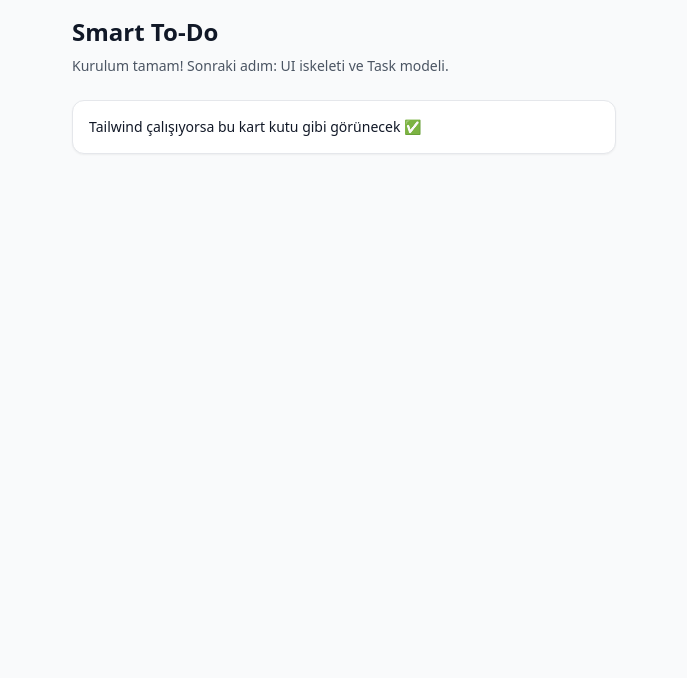
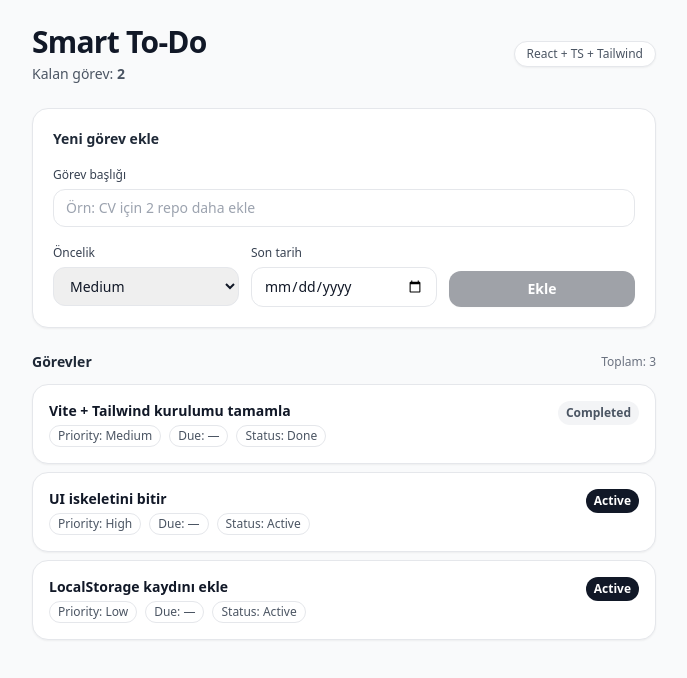
Before and after one commit to fmkara25/smart-todo, a React (Vite) app: page / in a window 1280 px wide. Shown: the top 678 px of the page, without its empty margins (296-983 px from the left). Built offline with nearby package versions, Linux system fonts and the light colour scheme.

Commit message:
feat: add task model and basic UI scaffold

```diff
--- a/src/App.tsx
+++ b/src/App.tsx
@@ -1,17 +1,197 @@
+import { useMemo, useState } from "react";
+import type { Priority, Task } from "./types/todo";
+
+const DEMO_TASKS: Task[] = [
+    {
+        id: "t1",
+        title: "Vite + Tailwind kurulumu tamamla",
+        completed: true,
+        priority: "Medium",
+        dueDate: null,
+        createdAt: Date.now() - 1000 * 60 * 60 * 24,
+    },
+    {
+        id: "t2",
+        title: "UI iskeletini bitir",
+        completed: false,
+        priority: "High",
+        dueDate: null,
+        createdAt: Date.now() - 1000 * 60 * 60,
+    },
+    {
+        id: "t3",
+        title: "LocalStorage kaydını ekle",
+        completed: false,
+        priority: "Low",
+        dueDate: null,
+        createdAt: Date.now() - 1000 * 60 * 10,
+    },
+];
+
+function uid() {
+    // basit id üretimi (ileride istersen nanoid kullanırız)
+    return crypto.randomUUID ? crypto.randomUUID() : `id_${Math.random().toString(16).slice(2)}`;
+}
+
 export default function App() {
+    const [tasks, setTasks] = useState<Task[]>(DEMO_TASKS);
+
+    // Form state
+    const [title, setTitle] = useState("");
+    const [priority, setPriority] = useState<Priority>("Medium");
+    const [dueDate, setDueDate] = useState<string>(""); // input için string, kaydederken null'a çevireceğiz
+
+    const remainingCount = useMemo(
+        () => tasks.filter((t) => !t.completed).length,
+        [tasks]
+    );
+
+    function addTask(e: React.FormEvent) {
+        e.preventDefault();
+        const trimmed = title.trim();
+        if (!trimmed) return;
+
+        const newTask: Task = {
+            id: uid(),
+            title: trimmed,
+            completed: false,
+            priority,
+            dueDate: dueDate ? dueDate : null,
+            createdAt: Date.now(),
+        };
+
+        setTasks((prev) => [newTask, ...prev]);
+        setTitle("");
+        setPriority("Medium");
+        setDueDate("");
+    }
+
     return (
         <div className="min-h-screen bg-gray-50 text-gray-900">
-            <div className="mx-auto max-w-xl p-4">
-                <h1 className="text-2xl font-bold">Smart To-Do</h1>
-                <p className="mt-2 text-sm text-gray-600">
-                    Kurulum tamam! Sonraki adım: UI iskeleti ve Task modeli.
-                </p>
+            <div className="mx-auto max-w-2xl p-4 sm:p-6">
+                {/* Header */}
+                <header className="flex items-center justify-between gap-3">
+                    <div>
+                        <h1 className="text-2xl font-bold tracking-tight sm:text-3xl">
+                            Smart To-Do
+                        </h1>
+                        <p className="mt-1 text-sm text-gray-600">
+                            Kalan görev: <span className="font-semibold">{remainingCount}</span>
+                        </p>
+                    </div>
+                    <span className="rounded-full border bg-white px-3 py-1 text-xs text-gray-600 shadow-sm">
+                        React + TS + Tailwind
+                    </span>
+                </header>
 
-                <div className="mt-6 rounded-xl border bg-white p-4 shadow-sm">
-                    <p className="text-sm">
-                        Tailwind çalışıyorsa bu kart kutu gibi görünecek ✅
-                    </p>
-                </div>
+                {/* Add form */}
+                <section className="mt-6 rounded-2xl border bg-white p-4 shadow-sm sm:p-5">
+                    <h2 className="text-sm font-semibold text-gray-800">Yeni görev ekle</h2>
+
+                    <form onSubmit={addTask} className="mt-3 space-y-3">
+                        <div>
+                            <label className="text-xs font-medium text-gray-700">
+                                Görev başlığı
+                            </label>
+                            <input
+                                value={title}
+                                onChange={(e) => setTitle(e.target.value)}
+                                placeholder="Örn: CV için 2 repo daha ekle"
+                                className="mt-1 w-full rounded-xl border px-3 py-2 text-sm outline-none focus:ring-2 focus:ring-gray-200"
+                            />
+                        </div>
+
+                        <div className="grid grid-cols-1 gap-3 sm:grid-cols-3">
+                            <div>
+                                <label className="text-xs font-medium text-gray-700">
+                                    Öncelik
+                                </label>
+                                <select
+                                    value={priority}
+                                    onChange={(e) => setPriority(e.target.value as Priority)}
+                                    className="mt-1 w-full rounded-xl border px-3 py-2 text-sm outline-none focus:ring-2 focus:ring-gray-200"
+                                >
+                                    <option value="Low">Low</option>
+                                    <option value="Medium">Medium</option>
+                                    <option value="High">High</option>
+                                </select>
+                            </div>
+
+                            <div>
+                                <label className="text-xs font-medium text-gray-700">
+                                    Son tarih
+                                </label>
+                                <input
+                                    type="date"
+                                    value={dueDate}
+                                    onChange={(e) => setDueDate(e.target.value)}
+                                    className="mt-1 w-full rounded-xl border px-3 py-2 text-sm outline-none focus:ring-2 focus:ring-gray-200"
+                                />
+                            </div>
+
+                            <div className="flex items-end">
+                                <button
+                                    type="submit"
+                                    disabled={!title.trim()}
+                                    className="w-full rounded-xl bg-gray-900 px-4 py-2 text-sm font-semibold text-white shadow-sm disabled:cursor-not-allowed disabled:opacity-40"
+                                >
+                                    Ekle
+                                </button>
+                            </div>
+                        </div>
+                    </form>
+                </section>
+
+                {/* List / Empty state */}
+                <section className="mt-6">
+                    <div className="flex items-center justify-between">
+                        <h2 className="text-sm font-semibold text-gray-800">Görevler</h2>
+                        <span className="text-xs text-gray-500">
+                            Toplam: {tasks.length}
+                        </span>
+                    </div>
+
+                    {tasks.length === 0 ? (
+                        <div className="mt-3 rounded-2xl border bg-white p-6 text-center text-sm text-gray-600 shadow-sm">
+                            Henüz görev yok. Yukarıdan bir görev ekleyerek başlayabilirsin ✨
+                        </div>
+                    ) : (
+                        <ul className="mt-3 space-y-2">
+                            {tasks.map((t) => (
+                                <li
+                                    key={t.id}
+                                    className="rounded-2xl border bg-white p-4 shadow-sm"
+                                >
+                                    <div className="flex items-start justify-between gap-3">
+                                        <div>
+                                            <p className="text-sm font-semibold">{t.title}</p>
+                                            <div className="mt-1 flex flex-wrap gap-2 text-xs text-gray-600">
+                                                <span className="rounded-full border px-2 py-0.5">
+                                                    Priority: {t.priority}
+                                                </span>
+                                                <span className="rounded-full border px-2 py-0.5">
+                                                    Due: {t.dueDate ?? "—"}
+                                                </span>
+                                                <span className="rounded-full border px-2 py-0.5">
+                                                    Status: {t.completed ? "Done" : "Active"}
+                                                </span>
+                                            </div>
+                                        </div>
+
+                                        <span
+                                            className={`rounded-full px-2 py-1 text-xs font-semibold ${t.completed
+                                                    ? "bg-gray-100 text-gray-600"
+                                                    : "bg-gray-900 text-white"
+                                                }`}
+                                        >
+                                            {t.completed ? "Completed" : "Active"}
+                                        </span>
+                                    </div>
+                                </li>
+                            ))}
+                        </ul>
+                    )}
+                </section>
             </div>
         </div>
     );
--- /dev/null
+++ b/src/types/todo.ts
@@ -0,0 +1,14 @@
+export type Priority = "Low" | "Medium" | "High";
+
+export type Filter = "all" | "active" | "completed";
+
+export type SortBy = "dueDate" | "priority";
+
+export interface Task {
+    id: string;
+    title: string;
+    completed: boolean;
+    priority: Priority;
+    dueDate: string | null; // "YYYY-MM-DD" veya null
+    createdAt: number; // Date.now()
+}
```
